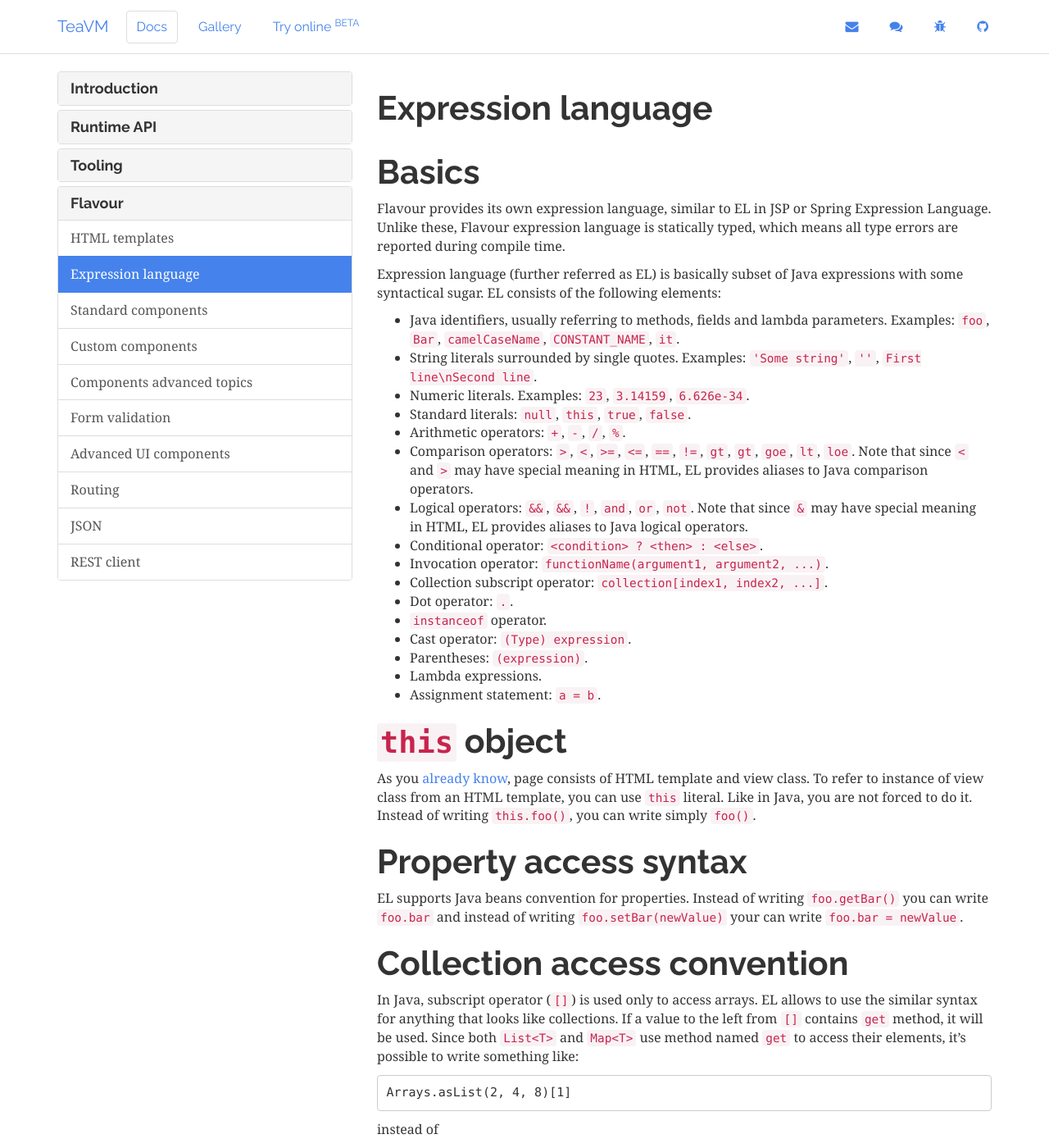
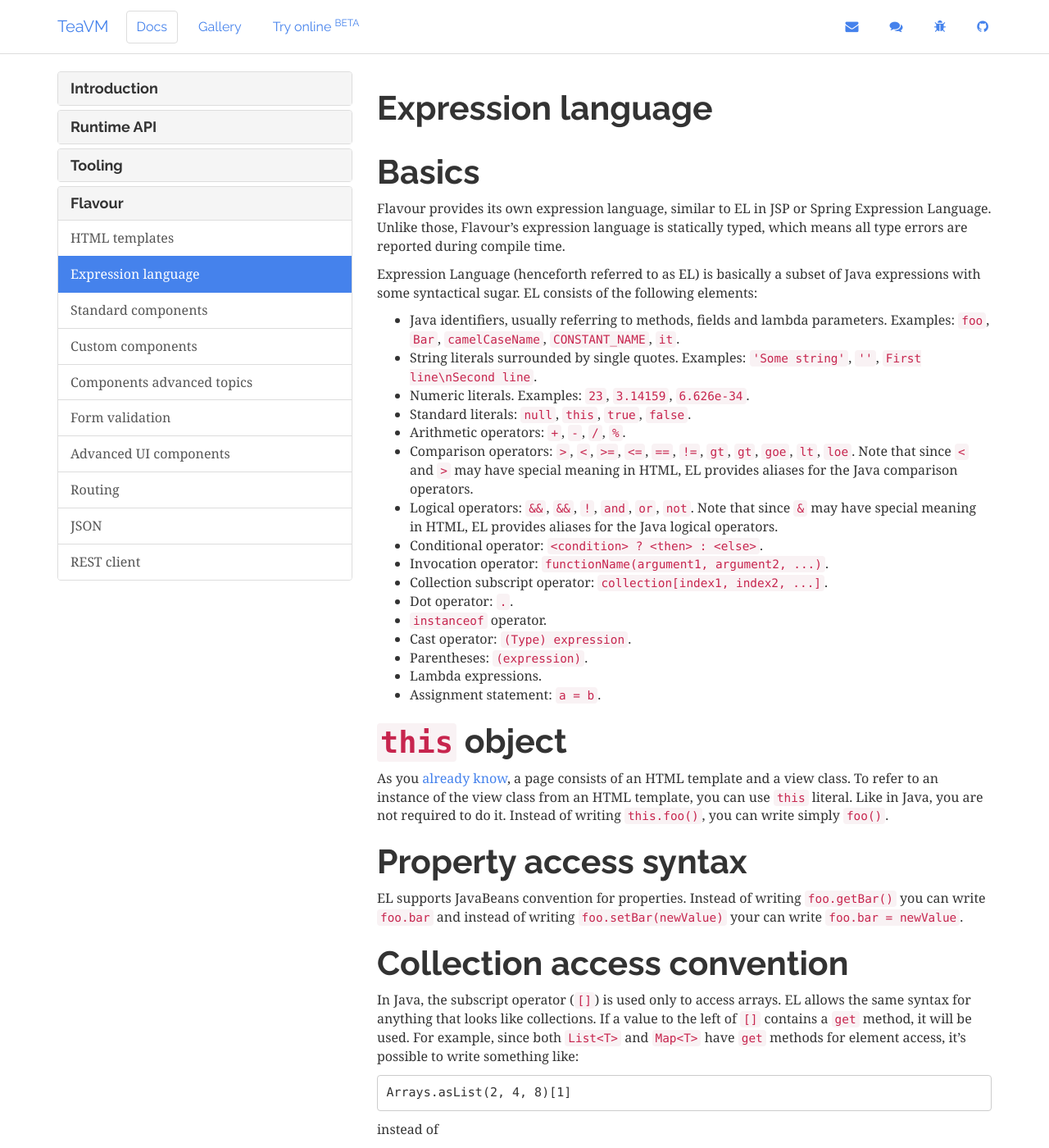
Before and after one commit to konsoletyper/teavm-site, a Jekyll site: the page built from _docs/flavour/expression-language.md, in a window 1280 px wide and 1400 px high. Shown: the whole window at 82% size. Built offline with Jekyll 4.4.1, drawn with Linux system fonts in a browser that asks for light colours; some of the changed text lies outside the part shown.

Commit message:
Minor edits to EL page

````diff
--- a/_docs/flavour/expression-language.md
+++ b/_docs/flavour/expression-language.md
@@ -5,10 +5,10 @@
 # Basics
 
 Flavour provides its own expression language, similar to EL in JSP or Spring Expression Language.
-Unlike these, Flavour expression language is statically typed,
+Unlike those, Flavour's expression language is statically typed,
 which means all type errors are reported during compile time.
 
-Expression language (further referred as EL) is basically subset of Java expressions with some syntactical sugar.
+Expression Language (henceforth referred to as EL) is basically a subset of Java expressions with some syntactical sugar.
 EL consists of the following elements:
 
 * Java identifiers, usually referring to methods, fields and lambda parameters.
@@ -18,9 +18,9 @@
 * Standard literals: `null`, `this`, `true`, `false`.
 * Arithmetic operators: `+`, `-`, `/`, `%`.
 * Comparison operators: `>`, `<`, `>=`, `<=`, `==`, `!=`, `gt`, `gt`, `goe`, `lt`, `loe`.
-  Note that since `<` and `>` may have special meaning in HTML, EL provides aliases to Java comparison operators.
+  Note that since `<` and `>` may have special meaning in HTML, EL provides aliases for the Java comparison operators.
 * Logical operators: `&&`, `&&`, `!`, `and`, `or`, `not`.
-  Note that since `&` may have special meaning in HTML, EL provides aliases to Java logical operators.
+  Note that since `&` may have special meaning in HTML, EL provides aliases for the Java logical operators.
 * Conditional operator: `<condition> ? <then> : <else>`.
 * Invocation operator: `functionName(argument1, argument2, ...)`.
 * Collection subscript operator: `collection[index1, index2, ...]`.
@@ -34,25 +34,25 @@
 
 # `this` object
 
-As you [already know](templates.html#creating-a-new-page), page consists of HTML template and view class.
-To refer to instance of view class from an HTML template, you can use `this` literal.
-Like in Java, you are not forced to do it.
+As you [already know](templates.html#creating-a-new-page), a page consists of an HTML template and a view class.
+To refer to an instance of the view class from an HTML template, you can use `this` literal.
+Like in Java, you are not required to do it.
 Instead of writing `this.foo()`, you can write simply `foo()`.
 
 
 # Property access syntax
 
-EL supports Java beans convention for properties.
+EL supports JavaBeans convention for properties.
 Instead of writing `foo.getBar()` you can write `foo.bar`
 and instead of writing `foo.setBar(newValue)` your can write `foo.bar = newValue`.
 
 
 # Collection access convention
 
-In Java, subscript operator (`[]`) is used only to access arrays.
-EL allows to use the similar syntax for anything that looks like collections.
-If a value to the left from `[]` contains `get` method, it will be used.
-Since both `List<T>` and `Map<T>` use method named `get` to access their elements,
+In Java, the subscript operator (`[]`) is used only to access arrays.
+EL allows the same syntax for anything that looks like collections.
+If a value to the left of `[]` contains a `get` method, it will be used.
+For example, since both `List<T>` and `Map<T>` have `get` methods for element access,
 it's possible to write something like:
 
 ```
@@ -68,8 +68,8 @@
 
 # Importing classes
 
-EL does not allow to import classes directly.
-It's a feature of templates.
+EL does not allow importing classes directly.
+Instead it's a feature of templates.
 Remember, templates are merely HTML pages with special elements.
 You can use the following processing instruction to make a class or a package available in expressions:
 
@@ -100,7 +100,7 @@
 </std:foreach>
 ```
 
-Is a shortcut of the following full form:
+Is a shortcut for the following full form:
 
 ```html
 <std:foreach var="employee" in="() -> employees">
@@ -119,7 +119,7 @@
 Type param -> expression
 ```
 
-Where types are optional, in most cases EL compiler infers them.
+Where types are optional, in most cases the EL compiler infers them.
 
 For example:
 
@@ -129,9 +129,9 @@
 
 EL supports some shortcuts:
 
-* When a directive expression accepts a functional type with zero parameter, you can omit `() ->` prefix.
-* When a directive expression accepts a functional type with one argument, you can omit parameter declaration.
-  In this case parameter is available via `it` identifier.
+* When a directive expression accepts a functional type with zero parameter, you can omit the `() ->` prefix.
+* When a directive expression accepts a functional type with one argument, you can omit the parameter declaration.
+  In this case the parameter is available via `it` identifier.
 * When a directive expression accepts a functional type with one argument
   and your lambda is expected to assign value to property, you may omit ` = it` suffix.
   I.e. instead of writing `newValue -> foo.bar = newValue` you can write `foo.bar`.
````
Also changed, not shown: other parts of _docs/flavour/expression-language.md (+2 -2 lines).
